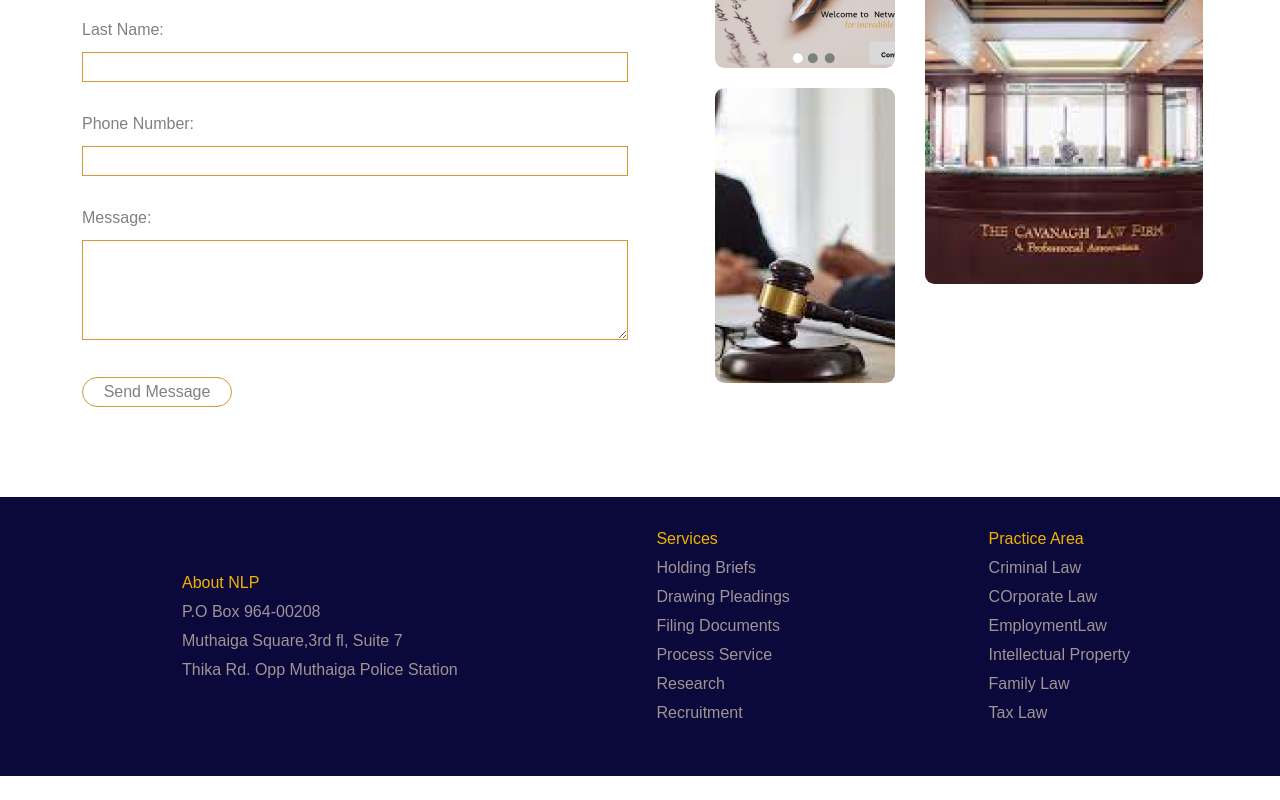
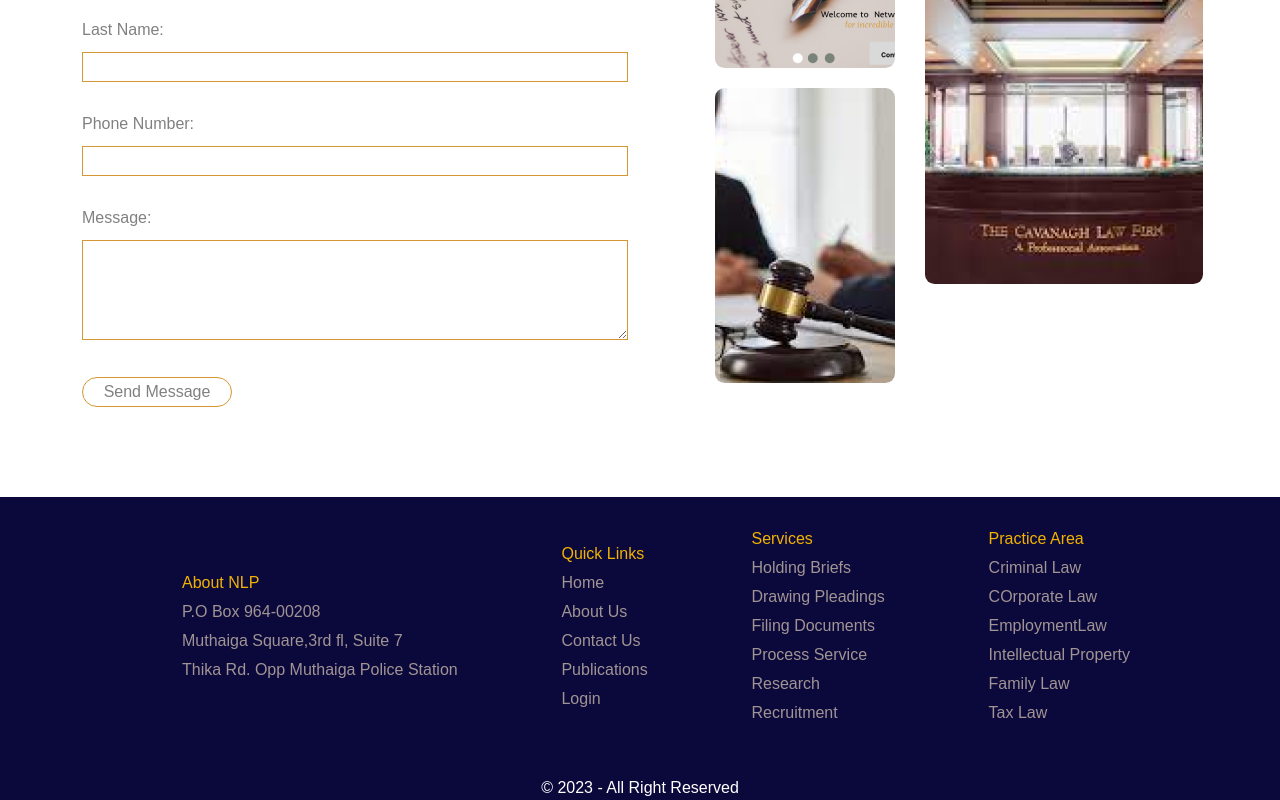
Before and after one commit to Elizabethmwania/lawyers-networking-platform-frontend, a React (Create React App) app: page / in a window 1280 px wide. Shown: the part 2037-2837 px from the top of the page. Before the commit the page ends 2813 px from the top, so only its background shows below. Built offline with nearby package versions, Linux system fonts and the light colour scheme; no server answers; a web font is replaced by a local one.

Commit message:
footer modification

```diff
--- a/src/components/Sections/Footer.jsx
+++ b/src/components/Sections/Footer.jsx
@@ -25,6 +25,36 @@ export default function Footer() {
               <li className="flexColumnFooter animate">P.O Box 964-00208</li>
               <li className="flexColumnFooter animate">Muthaiga Square,3rd fl, Suite 7</li>
               <li className="flexColumnFooter animate">Thika Rd. Opp Muthaiga Police Station</li>
+            </ul>
+            <ul>
+              <li className="flexColumnFooter orangeColor">
+                Quick Links
+              </li>
+              <li className="flexColumnFooter">
+                <Link className="flexColumnFooter animate" to='/' smooth={true} offset={-80}>
+                  Home
+                </Link>
+              </li>
+              <li className="flexColumnFooter">
+                <Link className="flexColumnFooter animate" to='/' smooth={true} offset={-80}>
+                  About Us
+                </Link>
+              </li>
+              <li className="flexColumnFooter">
+                <Link className="flexColumnFooter animate" to='/' smooth={true} offset={-80}>
+                  Contact Us
+                </Link>
+              </li>
+              <li className="flexColumnFooter">
+                <Link className="flexColumnFooter animate" to='/' smooth={true} offset={-80}>
+                  Publications
+                </Link>
+              </li>
+              <li className="flexColumnFooter">
+                <Link className="flexColumnFooter animate" to='/' smooth={true} offset={-80}>
+                  Login
+                </Link>
+              </li>
             </ul>
             <ul>
               <li className="flexColumnFooter orangeColor">
@@ -100,11 +130,11 @@ export default function Footer() {
         </div>
 
       </div>
-      {/* <StyleP className="textCenter whiteColor darkBg" style={{marginBottom:'0px'}}>
+      <StyleP className="textCenter whiteColor darkBg" style={{marginBottom:'0px'}}>
               © {getCurrentYear()} - <span className="purpleColor font13">
               </span>
               All Right Reserved
-        </StyleP> */}
+        </StyleP>
     </Wrapper>
   );
 }
--- a/src/style/Landing.css
+++ b/src/style/Landing.css
@@ -118,7 +118,8 @@ h1 {
   flex: 3;
   width: 100%;
   height: 40%;
-  background-color: #f0cca4;
+  background-color: white;
+  box-shadow: 2px 2px 5px #999;
   display: flex;
 }
 @media (max-width: 860px){
```
